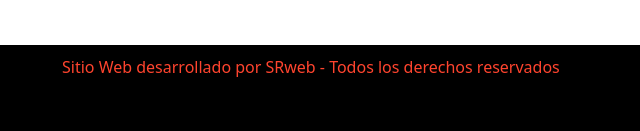
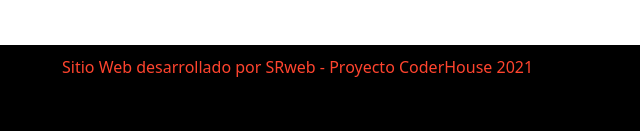
Before and after one commit to srodriguezmilla/proyecto-srweb, a website: page index.html in a window 1280 px wide. Shown: the part 2520-2651 px from the top of the page, 0-640 px from the left. Drawn offline with nearby package versions, Linux system fonts and the light colour scheme.

Commit message:
cambio en el footer

```diff
--- a/index.html
+++ b/index.html
@@ -251,7 +251,7 @@
      <section class="mt5 background-3 container-fluid pb-5" id="footer">
          <div class="row">
              <div class=" container-fluid col-lg-6 col-sm-12 copyright">
-                 <p class="parrafo-p">Sitio Web desarrollado por SRweb - Todos los derechos reservados</p>
+                 <p class="parrafo-p">Sitio Web desarrollado por SRweb - Proyecto CoderHouse 2021</p>
              </div>
 
              <div class="col-lg-6 col-sm-12 d-flex justify-content-end iconos-rrss">
```
